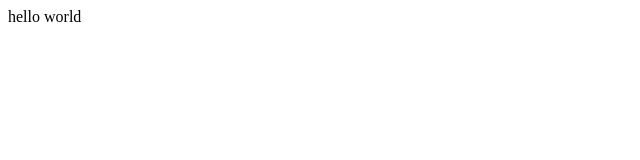
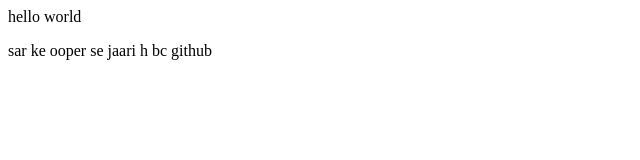
Before and after one commit to Saksham0170/localrepo, a plain HTML site: page index.html in a window 1280 px wide. Shown: the whole page, without its empty margins (0-640 px from the left). Drawn offline with Linux system fonts and the light colour scheme.

Commit message:
added para

```diff
--- a/index.html
+++ b/index.html
@@ -1 +1,2 @@
 <p>hello world</p>
+<p>sar ke ooper se jaari h bc github</p>
```
